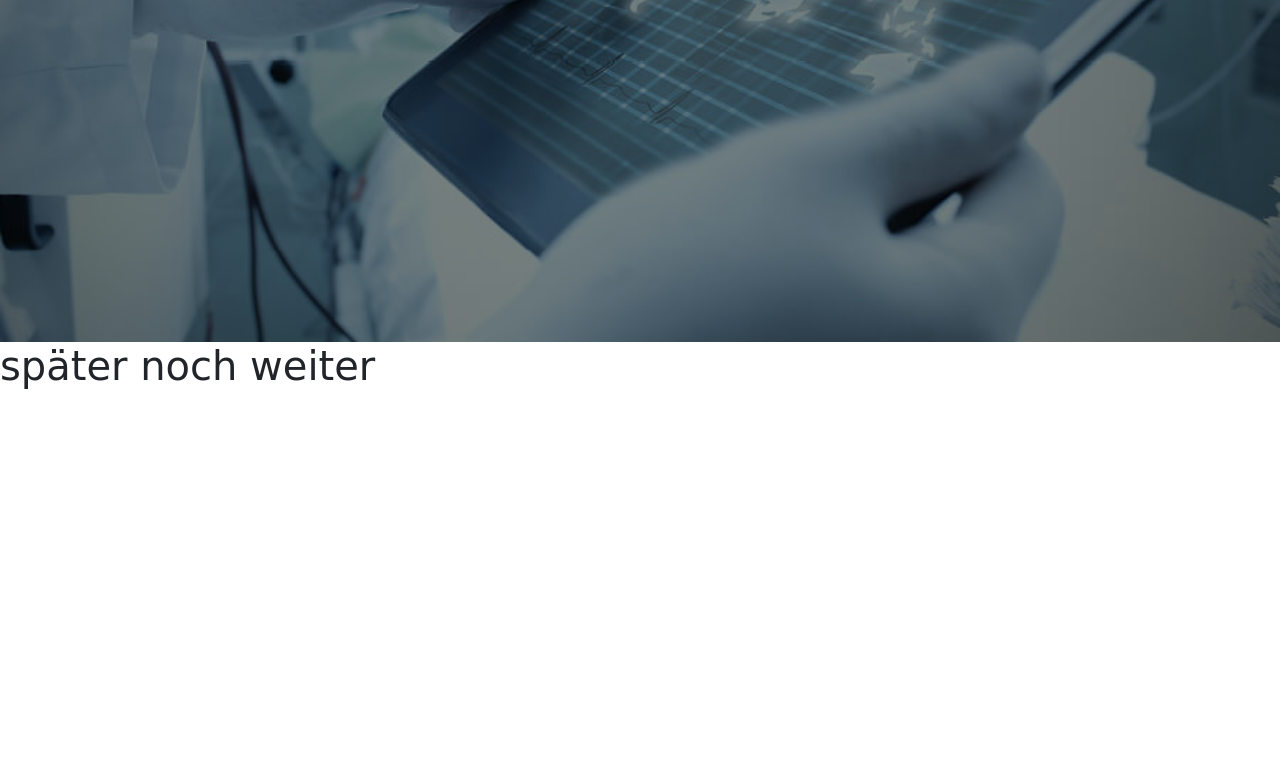
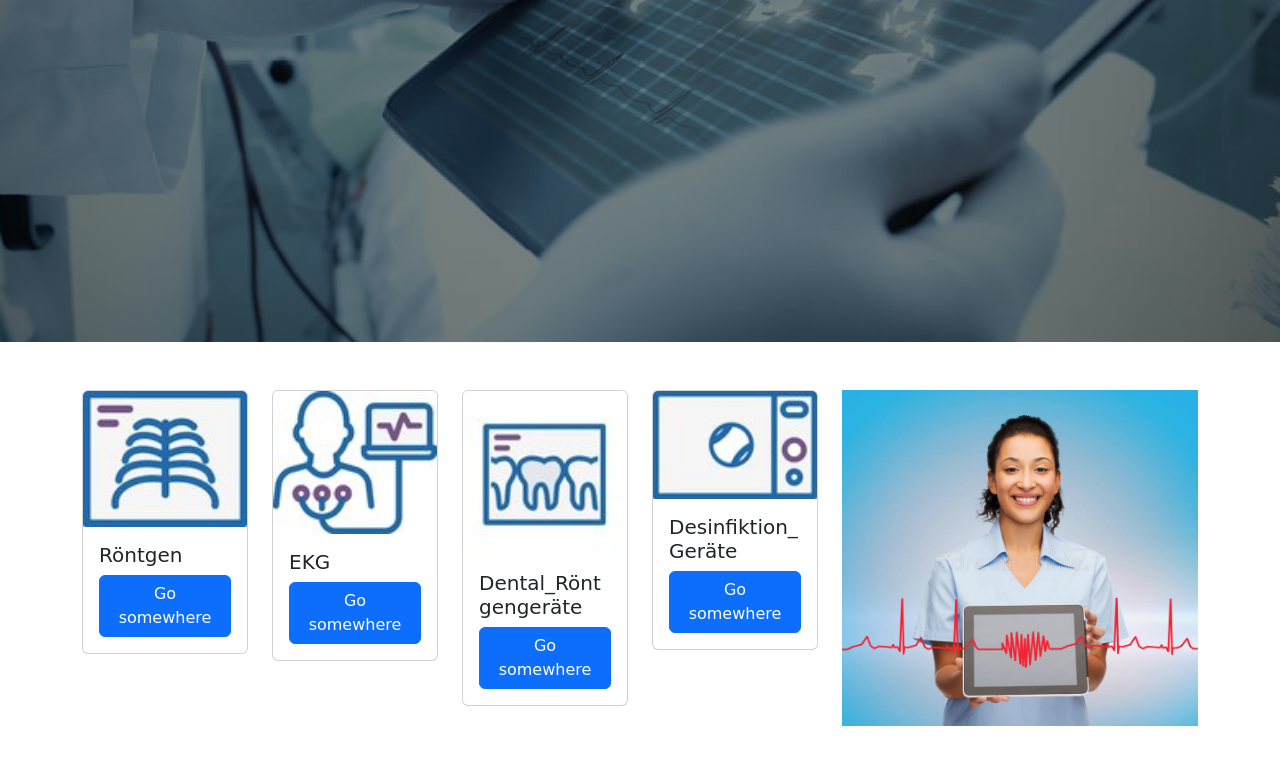
Before and after one commit to zbari023/Medical-page, a plain HTML site: page index.html in a window 1280 px wide. Shown: the part 458-1222 px from the top of the page. Before the commit the page ends 856 px from the top, so only its background shows below. Drawn offline with nearby package versions, Linux system fonts and the light colour scheme; a web font is replaced by a local one.

Commit message:
new work

```diff
--- a/index.html
+++ b/index.html
@@ -53,7 +53,61 @@
             integrity="sha384-w76AqPfDkMBDXo30jS1Sgez6pr3x5MlQ1ZAGC+nuZB+EYdgRZgiwxhTBTkF7CXvN"
             crossorigin="anonymous"></script>
     </header>
-    <h1> später noch weiter</h1>
+    <div>
+        <div class="container my-5">
+            <div class="row">
+                <div class="col-12 col-sm-6 col-md-2 col-lg-2 col-xl-2">
+                    <div class="card">
+                        <img src="Röntgen.jpg" class="card-img-top" alt="...">
+                        <div class="card-body">
+                            <h5 class="card-title">Röntgen</h5>
+                            <a href="#" class="btn btn-primary">Go somewhere</a>
+                        </div>
+                    </div>
+
+
+                </div>
+                <div class="col-12 col-sm-6 col-md-2 col-lg-2 col-xl-2">
+                    <div class="card">
+                        <img src="EKG.jpg" class="card-img-top" alt="...">
+                        <div class="card-body">
+                            <h5 class="card-title">EKG</h5>
+                            <a href="#" class="btn btn-primary">Go somewhere</a>
+                        </div>
+                    </div>
+                </div>
+                <div class="col-12 col-sm-6 col-md-2 col-lg-2 col-xl-2">
+                    <div class="card">
+                        <img src="Dental_Röntgengeräte.jpg" class="card-img-top" alt="...">
+                        <div class="card-body">
+                            <h5 class="card-title">Dental_Röntgengeräte</h5>
+                            <a href="#" class="btn btn-primary">Go somewhere</a>
+                        </div>
+                    </div>
+
+
+                </div>
+                <div class="col-12 col-sm-6 col-md-2 col-lg-2 col-xl-2">
+                    <div class="card">
+                        <img src="Desinfiktion_Geräte.jpg" class="card-img-top" alt="...">
+                        <div class="card-body">
+                            <h5 class="card-title">Desinfiktion_Geräte</h5>
+                            <a href="#" class="btn btn-primary">Go somewhere</a>
+                        </div>
+                    </div>
+
+
+                </div>
+                <div class="col-12 col-sm-12 col-md-4 col-lg-4 col-xl-4 ">
+                <img src="krankenschwester2.jpg" class="img-fluid" alt="">
+                </div>
+            </div>
+        </div>
+    </div>
+
+
+
+
 </body>
 
 </html>
```
Also changed, not shown: Dental_Röntgengeräte.jpg (added), Desinfiktion_Geräte.jpg (added), EKG.jpg (added), Handheld.jpg (added), Krankenschwester.jpg (added), Laser.jpg (added), Praxissoftware.jpg (added), Röntgen.jpg (added), Ultraschall.jpg (added), krankenschwester2.jpg (added).
